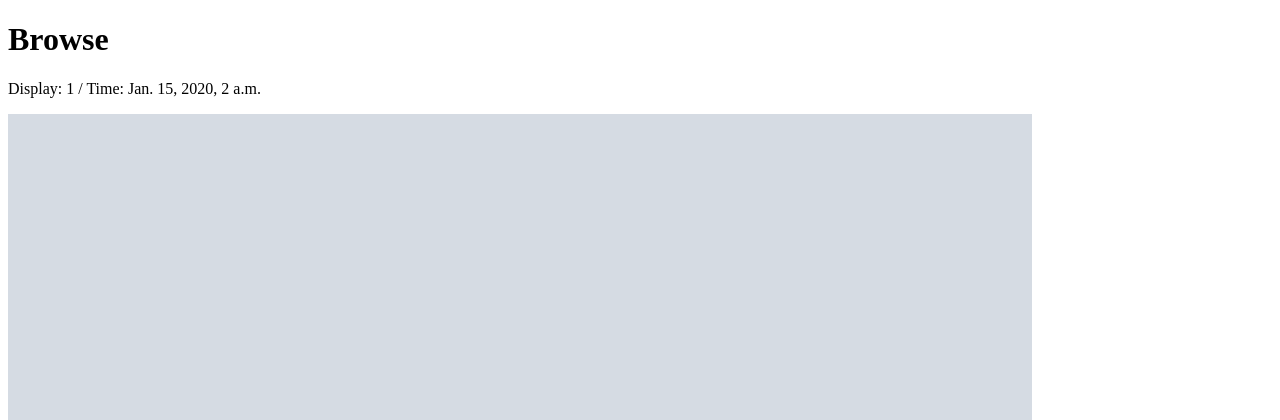
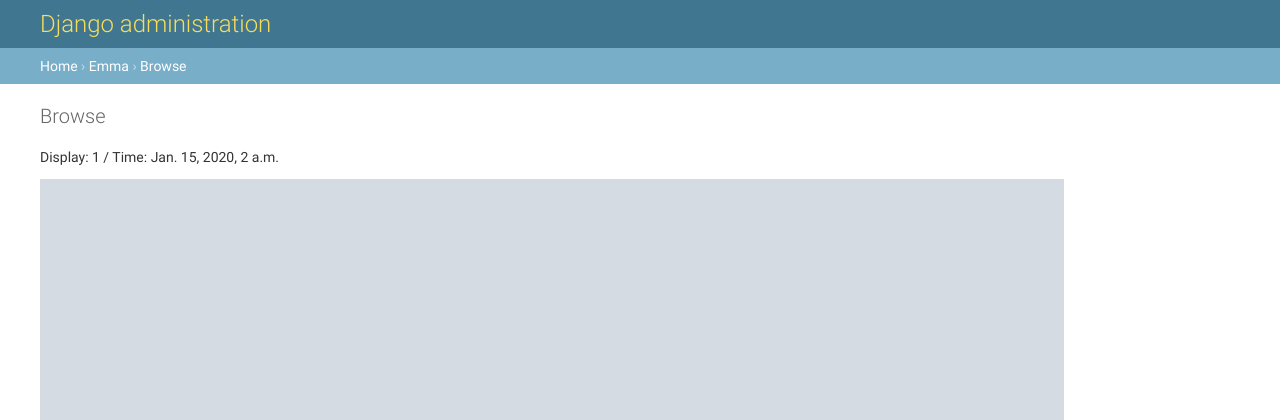
Before and after one commit to grantjenks/emma, a Django app: template emma/templates/emma/browse.html in a window 1280 px wide. Shown: the top 420 px of the page. Run offline with Django 3.2, Linux system fonts and the light colour scheme; the template is opened without the code that fills it: values that come from a table or form of the project are taken from there, others are empty; tables that the repository leaves empty hold one stand-in row (values such as "Sample post"); grey boxes marked "Sample" are stand-in pictures; data that the repository does not hold is empty; parts of the project's set-up code (start-up, migrations or seed data) failed here and were passed over; some libraries are stand-ins or nearby versions.

Commit message:
Change browse to use admin template

```diff
--- a/emma/templates/emma/browse.html
+++ b/emma/templates/emma/browse.html
@@ -1,10 +1,21 @@
-<!doctype html>
-<html>
-  <head>
-    <title>Browse | Emma</title>
+{% extends 'admin/app_index.html' %}
+{% load admin_urls %}
+
+{% block extrahead %}
+  {{ block.super }}
   <script src="https://unpkg.com/htmx.org@1.7.0"></script>
-  </head>
-  <body>
+  <script src="https://unpkg.com/hyperscript.org@0.9.5"></script>
+{% endblock %}
+
+{% block breadcrumbs %}
+  <div class="breadcrumbs">
+    <a href="{% url 'admin:index' %}">Home</a>
+    &rsaquo; <a href="{% url 'admin:app_list' 'emma' %}">Emma</a>
+    &rsaquo; <a href="{% url 'browse' %}">Browse</a>
+  </div>
+{% endblock %}
+
+{% block content %}
   <h1>Browse</h1>
   <div id="screenshot">
     <div hx-trigger="keyup[key=='ArrowRight'] from:body"
@@ -27,5 +38,4 @@
          width="1024"
     >
   </div>
-  </body>
-</html>
+{% endblock %}
--- a/emma/views.py
+++ b/emma/views.py
@@ -17,7 +17,11 @@ def browse(request, time=None):
     if screenshot.time != time:
         time = screenshot.time.isoformat()
         return redirect('browse-time', time=time)
-    return render(request, 'emma/browse.html', {'screenshot': screenshot})
+    context = {
+        'screenshot': screenshot,
+        **admin.site.each_context(request),
+    }
+    return render(request, 'emma/browse.html', context)
 
 
 def browse_next(request, time):
```
Lines whose indentation alone changed are shown as unchanged.
